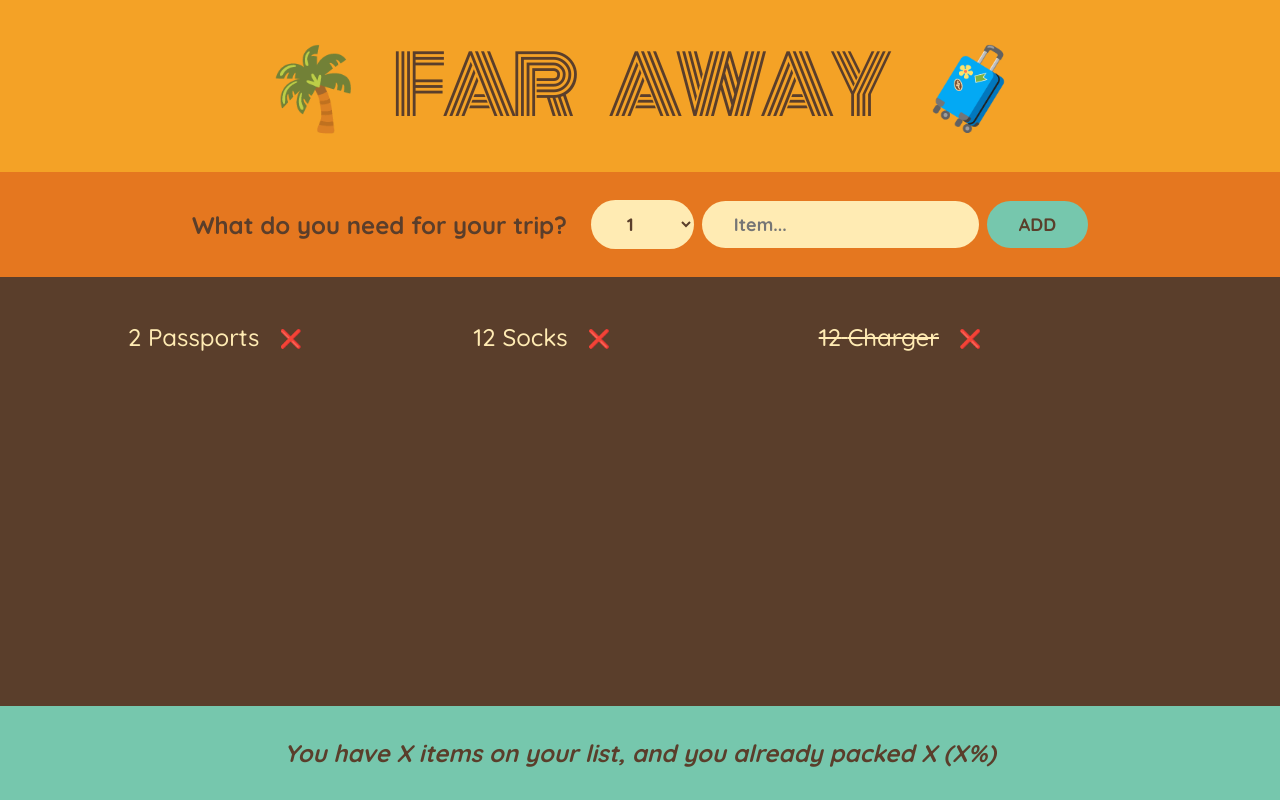
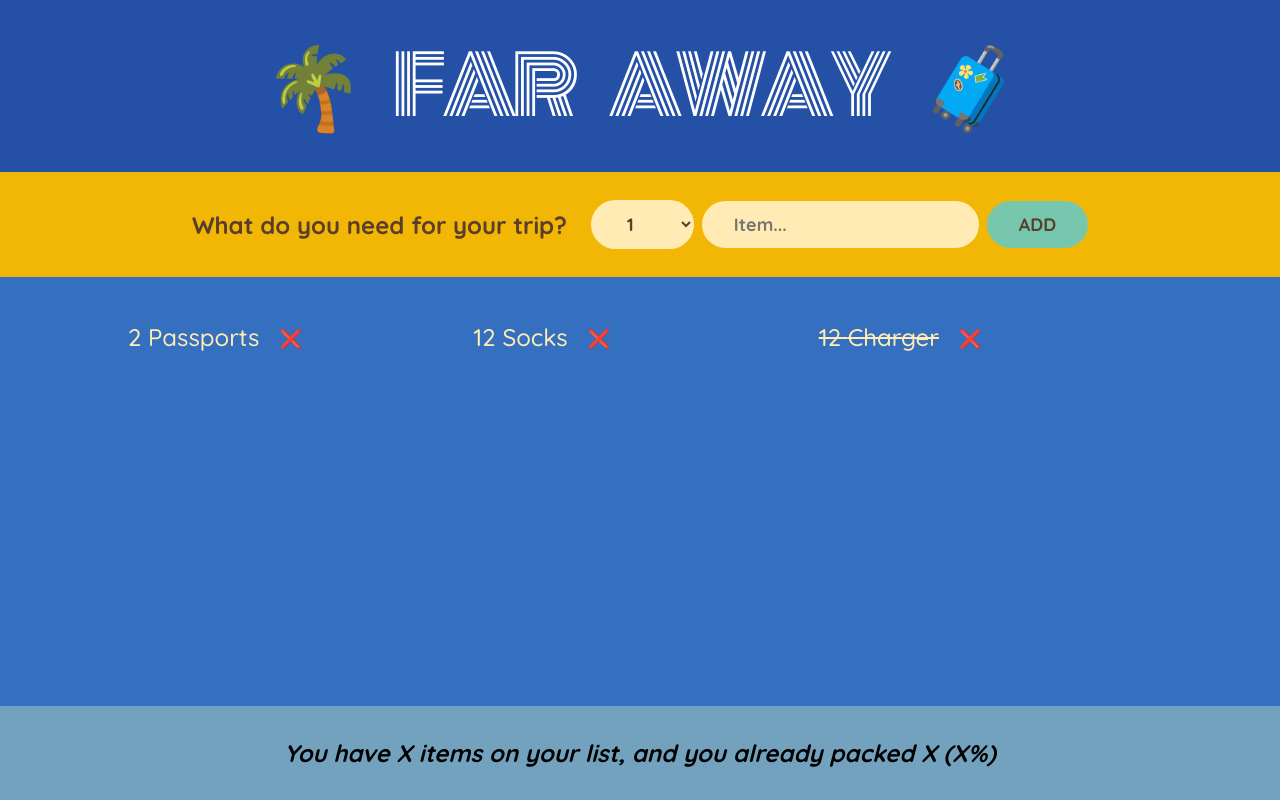
Before and after one commit to rodrigotfdev/reactTravelList, a React (Vite) app: page / in a window 1280 px wide. Built offline with nearby package versions, Linux system fonts and the light colour scheme.

Commit message:
feat(form): control form elements with state

```diff
--- a/src/components/Form.jsx
+++ b/src/components/Form.jsx
@@ -1,22 +1,44 @@
-import React from "react";
+import React, { useState } from "react";
 
 export default function Form() {
+  const [description, setDescription] = useState("");
+  const [quantity, setQuantity] = useState(1);
+
   function handleSubmit(e) {
     e.preventDefault();
+
+    if (!description) return;
+
+    const newItem = { description, quantity, packed: false, id: Date.now() };
+
+    console.log(newItem);
+
+    setDescription("");
+    setQuantity(1);
   }
 
   return (
-    <div className="add-form" onSubmit={handleSubmit}>
+    <form className="add-form" onSubmit={handleSubmit}>
       <h3>What do you need for your trip?</h3>
-      <select>
+      <select
+        value={quantity}
+        onChange={(e) => setQuantity(Number(e.target.value))}
+      >
         {Array.from({ length: 10 }, (_, i) => i + 1).map((num) => (
           <option value={num} key={num}>
             {num}
           </option>
         ))}
       </select>
-      <input type="text" name="" id="" placeholder="Item..." />
+      <input
+        type="text"
+        name=""
+        id=""
+        placeholder="Item..."
+        value={description}
+        onChange={(e) => setDescription(e.target.value)}
+      />
       <button>Add</button>
-    </div>
+    </form>
   );
 }
--- a/src/index.css
+++ b/src/index.css
@@ -34,7 +34,7 @@ body {
 
 h1 {
   text-align: center;
-  background-color: #f4a226;
+  background-color: #2450A6;
   font-family: "Monoton";
   font-size: 8rem;
   text-transform: uppercase;
@@ -42,10 +42,11 @@ h1 {
   word-spacing: 30px;
   letter-spacing: -5px;
   padding: 2.4rem 0;
+  color: #FFF;
 }
 
 .add-form {
-  background-color: #e5771f;
+  background-color: #F2B705;
   padding: 2.8rem 0;
   display: flex;
   align-items: center;
@@ -78,7 +79,7 @@ input {
 }
 
 .list {
-  background-color: #5a3e2b;
+  background-color: #3470BF;
   color: #ffebb3;
   padding: 4rem 0;
 
@@ -132,8 +133,9 @@ input[type="checkbox"] {
 }
 
 .stats {
-  background-color: #76c7ad;
+  background-color: #73A2BF;
   text-align: center;
   font-weight: 700;
   padding: 3.2rem 0;
+  color: #000;
 }
```
